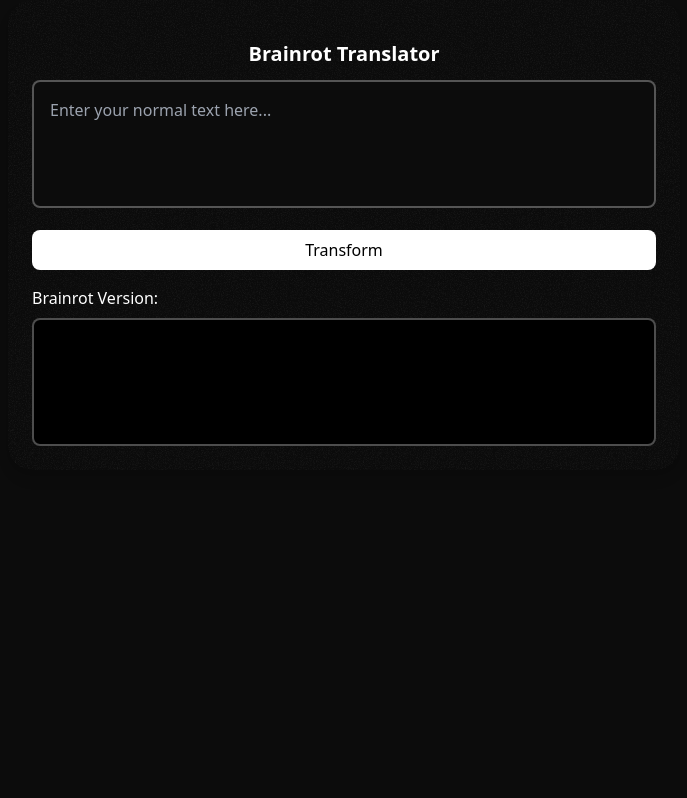
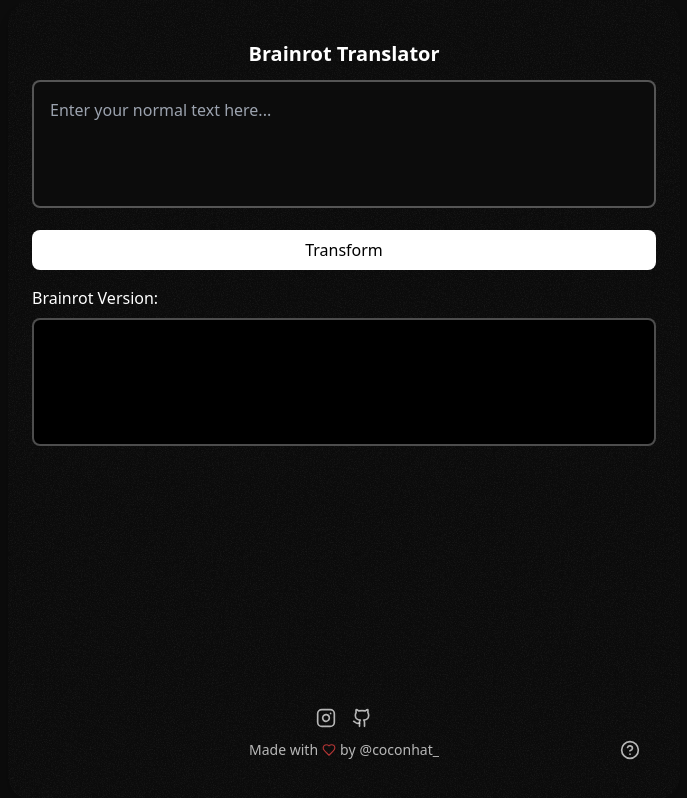
Before and after one commit to Coconhat/brainrot-converter, a React (Vite) app: page / in a window 1280 px wide. Shown: the whole page, without its empty margins (296-983 px from the left). Built offline with nearby package versions, Linux system fonts and the light colour scheme.

Commit message:
add footer section

```diff
--- a/package.json
+++ b/package.json
@@ -11,11 +11,14 @@
   },
   "dependencies": {
     "compromise": "^14.14.2",
+    "lucide-react": "^0.456.0",
     "react": "^18.3.1",
-    "react-dom": "^18.3.1"
+    "react-dom": "^18.3.1",
+    "react-useanimations": "^2.10.0"
   },
   "devDependencies": {
     "@eslint/js": "^9.13.0",
+    "@svgr/webpack": "^8.1.0",
     "@types/react": "^18.3.12",
     "@types/react-dom": "^18.3.1",
     "@vitejs/plugin-react": "^4.3.3",
--- a/src/App.jsx
+++ b/src/App.jsx
@@ -1,5 +1,6 @@
 import React, { useState } from "react";
 import grainImage from "./assets/grain.jpg";
+import Footer from "./component/Footer";
 
 const BrainrotTranslator = () => {
   const [input, setInput] = useState("");
@@ -112,7 +113,7 @@ const BrainrotTranslator = () => {
 
   return (
     <div
-      className="w-full max-w-2xl mx-auto p-6 bg-#0C0C0C rounded-3xl shadow-lg relative z-10 overflow-hidden"
+      className="w-full max-w-2xl mx-auto p-6 bg-#0C0C0C rounded-3xl shadow-lg relative z-10 overflow-hidden flex flex-col min-h-screen"
       style={{ position: "relative" }}
     >
       <div
@@ -126,7 +127,7 @@ const BrainrotTranslator = () => {
         Brainrot Translator
       </div>
 
-      <div className="space-y-4">
+      <div className="space-y-4 flex-grow">
         <div className="space-y-2">
           <textarea
             value={input}
@@ -150,6 +151,10 @@ const BrainrotTranslator = () => {
           </div>
         </div>
       </div>
+
+      <div>
+        <Footer />
+      </div>
     </div>
   );
 };
--- /dev/null
+++ b/src/component/Footer.jsx
@@ -0,0 +1,70 @@
+import React, { useState } from "react";
+import { Instagram, Github, Heart, HelpCircle } from "lucide-react";
+
+const Footer = () => {
+  const [showTooltip, setShowTooltip] = useState(false);
+
+  return (
+    <footer className="w-full py-4 px-6 mt-auto relative">
+      <div className="flex flex-col items-center justify-center space-y-3">
+        <div className="flex items-center space-x-4">
+          <a
+            href="https://instagram.com/coconhat_"
+            target="_blank"
+            rel="noopener noreferrer"
+            className="text-white/70 hover:text-white transition-colors"
+            aria-label="Instagram"
+          >
+            <Instagram size={20} />
+          </a>
+          <a
+            href="https://github.com/coconhat"
+            target="_blank"
+            rel="noopener noreferrer"
+            className="text-white/70 hover:text-white transition-colors"
+            aria-label="GitHub"
+          >
+            <Github size={20} />
+          </a>
+        </div>
+        <div className="flex items-center text-white/70 text-sm">
+          <span>Made with</span>
+          <Heart size={14} className="mx-1 text-red-500 animate-pulse" />
+          <span>by</span>
+          <a
+            href="https://instagram.com/coconhat_"
+            target="_blank"
+            rel="noopener noreferrer"
+            className="ml-1 hover:text-white transition-colors"
+          >
+            @coconhat_
+          </a>
+        </div>
+      </div>
+
+      <div className="absolute bottom-4 right-4">
+        <div className="relative">
+          <HelpCircle
+            size={20}
+            className="text-white/70 hover:text-white cursor-help transition-colors"
+            onMouseEnter={() => setShowTooltip(true)}
+            onMouseLeave={() => setShowTooltip(false)}
+          />
+
+          {showTooltip && (
+            <div className="absolute bottom-full right-0 mb-2 w-64 p-3 bg-black/90 border border-white/20 rounded-lg text-white/80 text-sm shadow-xl">
+              <h4 className="font-semibold mb-2">How to use:</h4>
+              <ol className="list-decimal list-inside space-y-1">
+                <li>Type your normal text in the input box</li>
+                <li>Click the Transform button</li>
+                <li>Get your brainrot version below</li>
+              </ol>
+            </div>
+          )}
+        </div>
+      </div>
+    </footer>
+  );
+};
+
+export default Footer;
```
Also changed, not shown: src/assets/arrow-up-right.svg (added), 1 other file (tests, documents, lock files or other folders).
